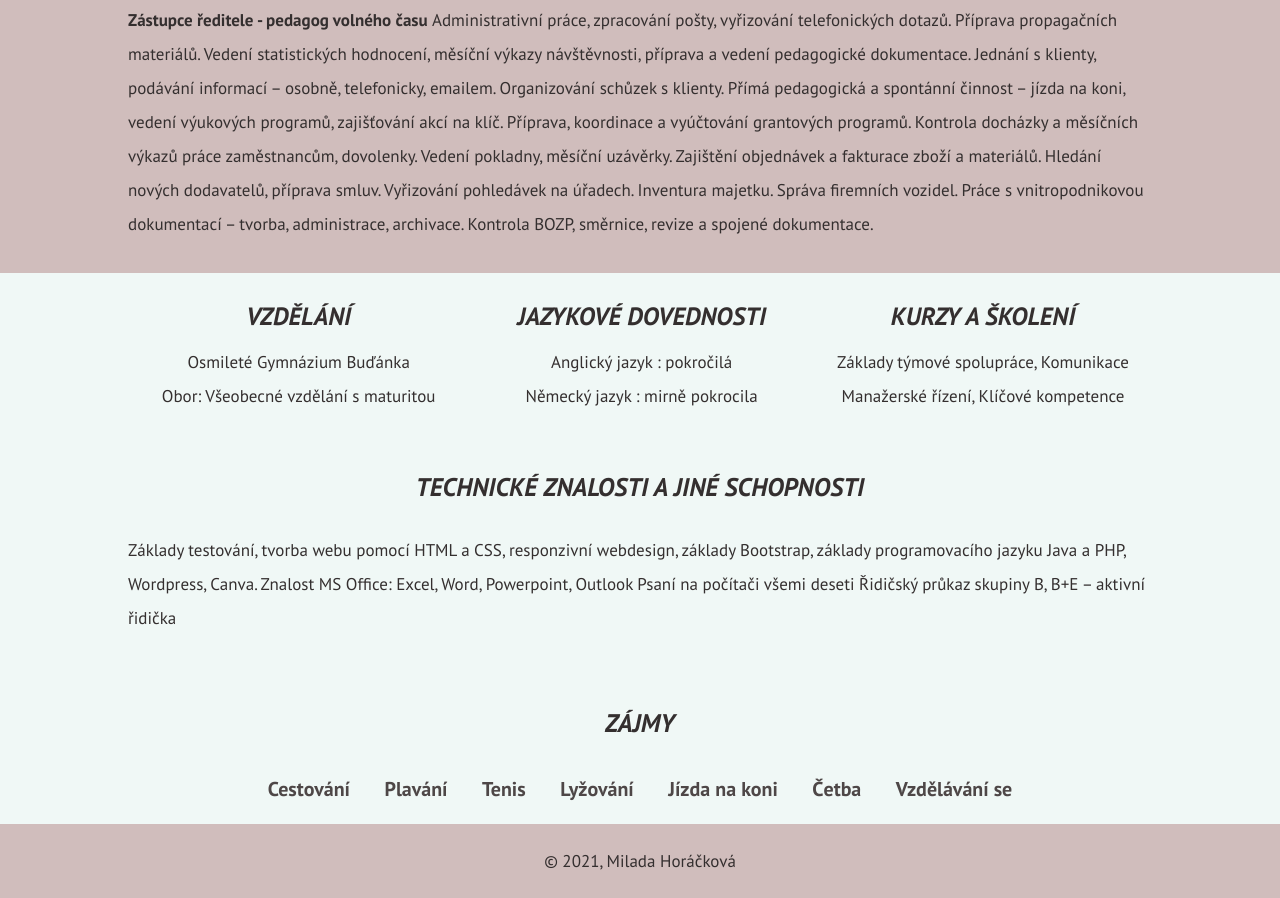
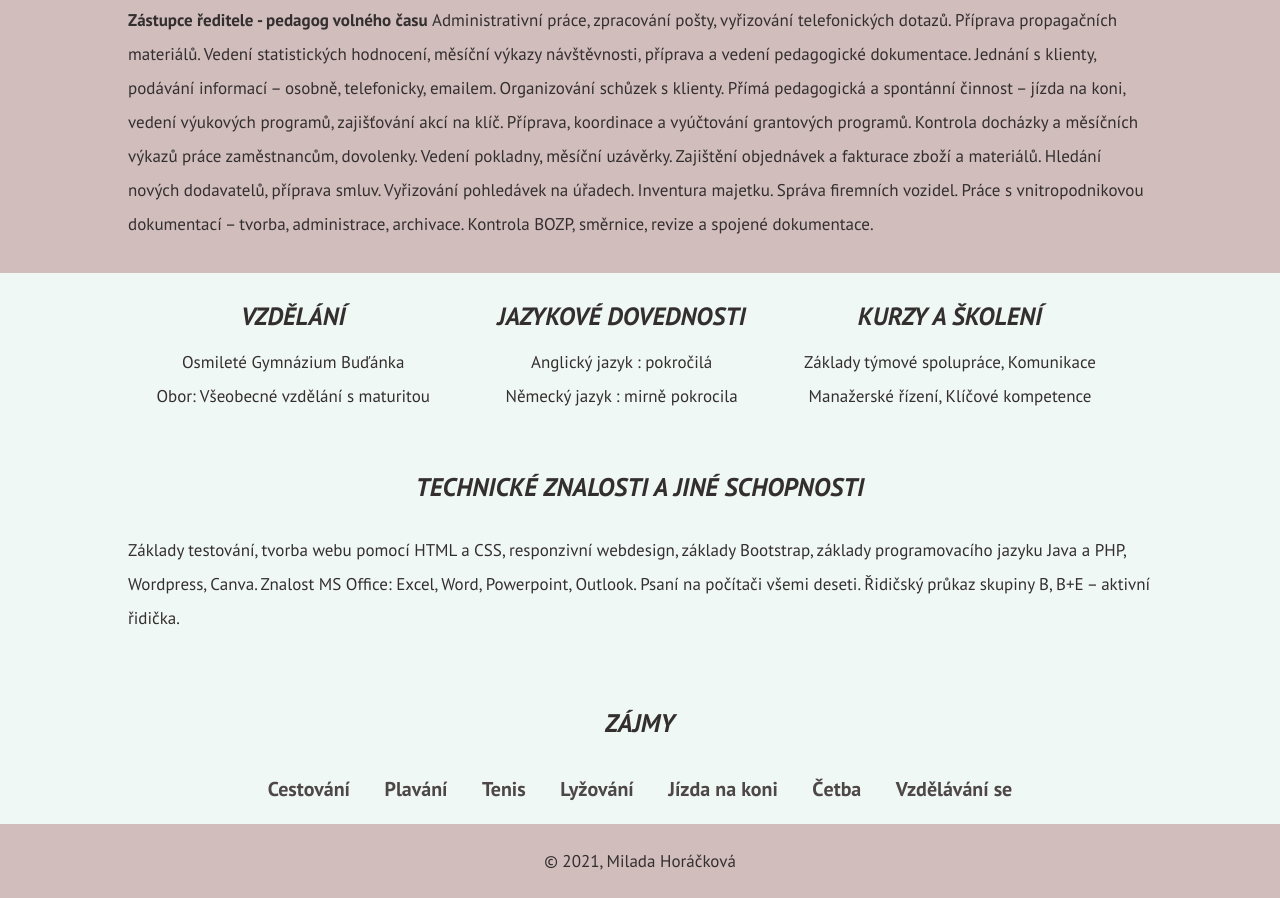
Before and after one commit to CyranoMilada/zivotopis, a plain HTML site: page index.html in a window 1280 px wide. Shown: the part 936-1834 px from the top of the page. Drawn offline with Linux system fonts and the light colour scheme.

Commit message:
Opraveno

```diff
--- a/index.html
+++ b/index.html
@@ -1,5 +1,5 @@
 <!DOCTYPE html>
-<html lang="en">
+<html lang="cs">
   <head>
     <meta charset="UTF-8" />
     <meta http-equiv="X-UA-Compatible" content="IE=edge" />
@@ -8,8 +8,10 @@
     <link rel="preconnect" href="https://fonts.gstatic.com">
     <link href="https://fonts.googleapis.com/css2?family=PT+Sans:ital,wght@0,400;0,700;1,400;1,700&display=swap" rel="stylesheet">
     <link rel="stylesheet" href="style.css" />
+
   </head>
   <body>
+
   <!-- Sekce hlavička-->
     <header class="hlavicka">
       <h1>MILADA HORÁČKOVÁ</h1>
@@ -99,14 +101,13 @@
     </table>
     </section>
 
-
   <!-- Sekce Znalosti-->
     <section class="znalosti">
       <h2>TECHNICKÉ ZNALOSTI A JINÉ SCHOPNOSTI</h2>
       <p>Základy testování, tvorba webu pomocí HTML a CSS, responzivní webdesign,
        základy Bootstrap, základy programovacího jazyku Java a PHP, Wordpress,
-          Canva. Znalost MS Office: Excel, Word, Powerpoint, Outlook Psaní na
-          počítači všemi deseti Řidičský průkaz skupiny B, B+E – aktivní řidička</p>
+       Canva. Znalost MS Office: Excel, Word, Powerpoint, Outlook. Psaní na
+       počítači všemi deseti. Řidičský průkaz skupiny B, B+E – aktivní řidička.</p>
     </section>
 
   <!-- Sekce zájmy-->
--- a/style.css
+++ b/style.css
@@ -64,12 +64,15 @@ a {
     display: inline-block;
 }
 
+table td {
+    width: 30%;
+}
+
 .tab-nazev {
   font-size: 25px;
   font-weight: bold;
   font-style: italic;
   text-align: center;
-  width: 400px;
 }
 
 .tab-radek {
```
Lines whose indentation alone changed are shown as unchanged.
